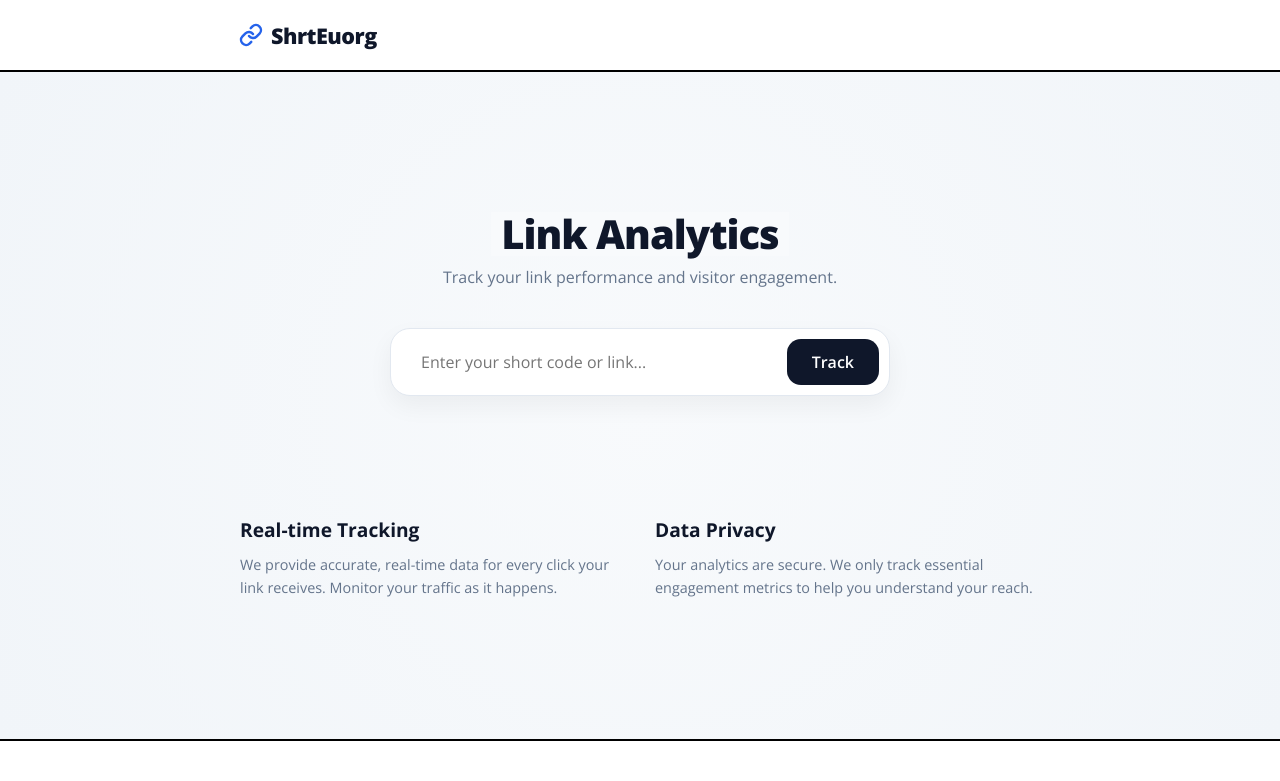
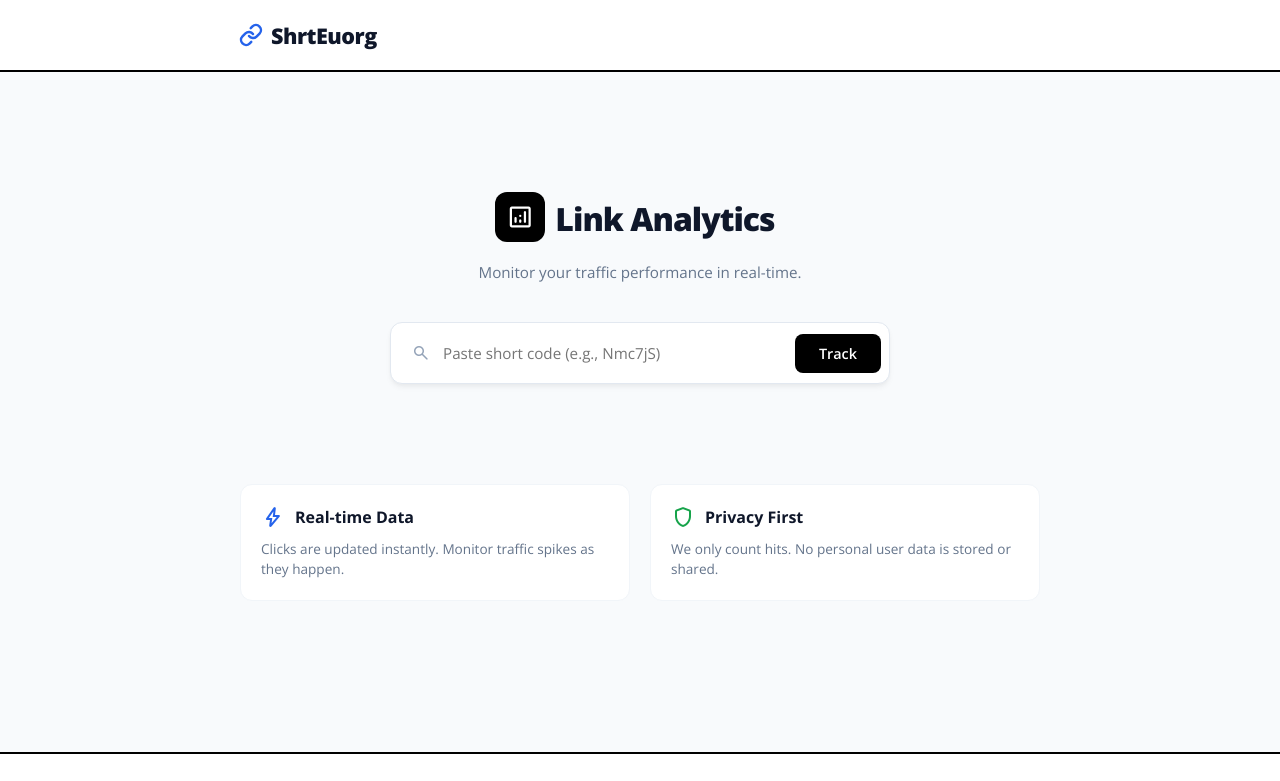
Before and after one commit to page-dotcom/Links, a Next.js app: page /stats in a window 1280 px wide. Shown: the top 781 px of the page. Built offline with nearby package versions, Linux system fonts and the light colour scheme; no server answers.

Commit message:
Update page.js

```diff
--- a/app/stats/page.js
+++ b/app/stats/page.js
@@ -4,7 +4,7 @@ import { supabase } from '../../lib/supabase';
 import { useSearchParams } from 'next/navigation';
 import Header from '../../components/Header';
 import Footer from '../../components/Footer';
-import { siteConfig } from '../../lib/config'; // Panggil config lo
+import { siteConfig } from '../../lib/config';
 
 function StatsContent() {
   const searchParams = useSearchParams();
@@ -16,7 +16,9 @@ function StatsContent() {
   const fetchData = async (code) => {
     if (!code) return;
     setLoading(true);
-    const cleanCode = code.split('/').pop();
+    // Bersihin input kalau user paste full URL
+    const cleanCode = code.replace(/^(?:https?:\/\/)?(?:www\.)?[^\/]+\//, "").split('/').pop();
+
     const { data: res } = await supabase
       .from('links')
       .select('*')
@@ -24,6 +26,7 @@ function StatsContent() {
       .single();
 
     if (res) setData(res);
+    else setData(null); // Reset kalau gak ketemu
     setLoading(false);
   };
 
@@ -36,95 +39,151 @@ function StatsContent() {
 
   return (
     <>
-      {/* MANUAL METADATA (Biar SEO Jalan di Client Component) */}
+      {/* Import Icon Font */}
+      <link rel="stylesheet" href="https://fonts.googleapis.com/css2?family=Material+Symbols+Rounded:opsz,wght,fill,GRAD@20..48,100..700,0..1,-50..200" />
+
       <title>{`Link Analytics - ${siteConfig.name}`}</title>
-      <meta name="description" content={`Track your shortened link performance and click analytics on ${siteConfig.name}.`} />
+      <meta name="description" content={`Track your shortened link performance.`} />
 
-      <main style={{ minHeight: '80vh', background: 'radial-gradient(circle, #f8fafc 0%, #f1f5f9 100%)' }}>
-        <div className="container" style={{ padding: '80px 20px', display: 'flex', flexDirection: 'column', alignItems: 'center' }}>
+      <main style={{ minHeight: '85vh', background: '#f8fafc' }}>
+        <div className="container" style={{ padding: '60px 20px', display: 'flex', flexDirection: 'column', alignItems: 'center' }}>
 
+          {/* Header Title */}
           <div style={{ textAlign: 'center', marginBottom: '40px' }}>
-            <h1 style={{ fontSize: '2.5rem', fontWeight: '800', marginBottom: '10px' }}>Link Analytics</h1>
-            <p style={{ color: '#64748b' }}>Track your link performance and visitor engagement.</p>
+            <div style={{ display: 'inline-flex', alignItems: 'center', justifyContent: 'center', width: '50px', height: '50px', background: '#000', borderRadius: '12px', marginBottom: '20px', color: '#fff' }}>
+               <span className="material-symbols-rounded notranslate" style={{ fontSize: '28px' }}>analytics</span>
+            </div>
+            <h1 style={{ fontSize: '2rem', fontWeight: '800', marginBottom: '10px', color: '#0f172a' }}>Link Analytics</h1>
+            <p style={{ color: '#64748b', fontSize: '0.95rem' }}>Monitor your traffic performance in real-time.</p>
           </div>
 
+          {/* Search Box - Border Lebih Tajam */}
           <div style={{
             background: '#fff',
-            padding: '10px',
-            borderRadius: '20px',
-            boxShadow: '0 10px 25px rgba(0,0,0,0.05)',
+            padding: '8px',
+            borderRadius: '12px', // Radius dikurangi (sebelumnya 20px)
+            boxShadow: '0 4px 6px -1px rgba(0, 0, 0, 0.05), 0 2px 4px -1px rgba(0, 0, 0, 0.03)',
             display: 'flex',
             width: '100%',
             maxWidth: '500px',
             marginBottom: '40px',
-            border: '1px solid #e2e8f0'
+            border: '1px solid #e2e8f0',
+            alignItems: 'center'
           }}>
+            <span className="material-symbols-rounded notranslate" style={{ color: '#94a3b8', marginLeft: '12px', fontSize: '20px' }}>search</span>
             <input
               type="text"
               value={inputUrl}
               onChange={(e) => setInputUrl(e.target.value)}
-              placeholder="Enter your short code or link..."
-              style={{ flex: 1, border: 'none', padding: '12px 20px', outline: 'none', fontSize: '1rem', background: 'transparent' }}
+              placeholder="Paste short code (e.g., Nmc7jS)"
+              style={{ flex: 1, border: 'none', padding: '12px', outline: 'none', fontSize: '0.95rem', background: 'transparent', color: '#334155' }}
             />
             <button
               onClick={() => fetchData(inputUrl)}
-              className="btn-black"
-              style={{ borderRadius: '14px', padding: '0 25px' }}
+              style={{
+                background: '#000',
+                color: '#fff',
+                border: 'none',
+                borderRadius: '8px', // Radius tajam
+                padding: '10px 24px',
+                cursor: 'pointer',
+                fontWeight: '600',
+                fontSize: '0.9rem',
+                transition: 'all 0.2s'
+              }}
             >
               {loading ? '...' : 'Track'}
             </button>
           </div>
 
+          {/* Result Card */}
           {data ? (
-            <div style={{ width: '100%', maxWidth: '600px', animation: 'fadeIn 0.5s ease' }}>
+            <div style={{ width: '100%', maxWidth: '500px', animation: 'fadeIn 0.5s ease' }}>
               <div style={{
                 background: '#fff',
-                padding: '30px',
-                borderRadius: '24px',
+                borderRadius: '16px', // Radius tajam
                 border: '1px solid #e2e8f0',
-                boxShadow: '0 20px 40px rgba(0,0,0,0.04)'
+                boxShadow: '0 10px 15px -3px rgba(0, 0, 0, 0.05)',
+                overflow: 'hidden'
               }}>
-                <div style={{ marginBottom: '25px', textAlign: 'center' }}>
-                  <span style={{ fontSize: '0.8rem', fontWeight: '700', color: 'var(--accent)', textTransform: 'uppercase', letterSpacing: '1px' }}>Total Engagement</span>
-                  <h2 style={{ fontSize: '4rem', fontWeight: '900', margin: '5px 0' }}>{data.clicks || 0}</h2>
-                  <p style={{ color: '#64748b' }}>Total Clicks</p>
+
+                {/* Big Number Stats */}
+                <div style={{ padding: '40px 20px', textAlign: 'center', borderBottom: '1px solid #f1f5f9', background: 'linear-gradient(to bottom, #ffffff, #f8fafc)' }}>
+                  <span style={{ fontSize: '0.75rem', fontWeight: '700', color: '#64748b', textTransform: 'uppercase', letterSpacing: '1px', display: 'flex', alignItems: 'center', justifyContent: 'center', gap: '6px' }}>
+                    <span className="material-symbols-rounded notranslate" style={{ fontSize: '18px' }}>bar_chart</span> Total Clicks
+                  </span>
+                  <h2 className="notranslate" style={{ fontSize: '4.5rem', fontWeight: '900', margin: '10px 0', color: '#0f172a', lineHeight: '1' }}>
+                    {data.clicks || 0}
+                  </h2>
                 </div>
 
-                <div style={{ borderTop: '1px solid #f1f5f9', paddingTop: '20px' }}>
-                  <div style={{ display: 'flex', justifyContent: 'space-between', marginBottom: '15px' }}>
-                    <span style={{ color: '#64748b' }}>Original URL</span>
-                    <span style={{ fontWeight: '600', maxWidth: '250px', overflow: 'hidden', textOverflow: 'ellipsis', whiteSpace: 'nowrap' }}>
-                      {data.original_url}
-                    </span>
+                {/* Details List */}
+                <div style={{ padding: '24px' }}>
+
+                  {/* Item 1: Original URL */}
+                  <div style={{ display: 'flex', alignItems: 'flex-start', marginBottom: '20px', gap: '15px' }}>
+                    <div style={{ padding: '8px', background: '#eff6ff', borderRadius: '8px', color: '#2563eb' }}>
+                      <span className="material-symbols-rounded notranslate" style={{ fontSize: '20px', display: 'block' }}>link</span>
+                    </div>
+                    <div style={{ flex: 1, overflow: 'hidden' }}>
+                      <span style={{ display: 'block', fontSize: '0.8rem', color: '#64748b', marginBottom: '4px' }}>Destination URL</span>
+                      <a href={data.original_url} target="_blank" rel="noopener noreferrer" className="notranslate" style={{ display: 'block', color: '#0f172a', fontWeight: '600', textDecoration: 'none', whiteSpace: 'nowrap', overflow: 'hidden', textOverflow: 'ellipsis', fontSize: '0.95rem' }}>
+                        {data.original_url}
+                      </a>
+                    </div>
                   </div>
-                  <div style={{ display: 'flex', justifyContent: 'space-between', marginBottom: '15px' }}>
-                    <span style={{ color: '#64748b' }}>Short Alias</span>
-                    <span style={{ fontWeight: '600', color: 'var(--accent)' }}>{data.slug}</span>
+
+                  {/* Item 2: Short Code */}
+                  <div style={{ display: 'flex', alignItems: 'center', marginBottom: '20px', gap: '15px' }}>
+                    <div style={{ padding: '8px', background: '#f0fdf4', borderRadius: '8px', color: '#16a34a' }}>
+                      <span className="material-symbols-rounded notranslate" style={{ fontSize: '20px', display: 'block' }}>tag</span>
+                    </div>
+                    <div>
+                      <span style={{ display: 'block', fontSize: '0.8rem', color: '#64748b', marginBottom: '4px' }}>Short Alias</span>
+                      <span className="notranslate" style={{ color: '#0f172a', fontWeight: '600', fontSize: '0.95rem' }}>{data.slug}</span>
+                    </div>
                   </div>
-                  <div style={{ display: 'flex', justifyContent: 'space-between' }}>
-                    <span style={{ color: '#64748b' }}>Created Date</span>
-                    <span style={{ fontWeight: '600' }}>{new Date(data.created_at).toLocaleDateString('en-US', { day: 'numeric', month: 'long', year: 'numeric' })}</span>
+
+                  {/* Item 3: Date */}
+                  <div style={{ display: 'flex', alignItems: 'center', gap: '15px' }}>
+                    <div style={{ padding: '8px', background: '#f1f5f9', borderRadius: '8px', color: '#475569' }}>
+                      <span className="material-symbols-rounded notranslate" style={{ fontSize: '20px', display: 'block' }}>calendar_today</span>
+                    </div>
+                    <div>
+                      <span style={{ display: 'block', fontSize: '0.8rem', color: '#64748b', marginBottom: '4px' }}>Created</span>
+                      <span className="notranslate" style={{ color: '#0f172a', fontWeight: '600', fontSize: '0.95rem' }}>
+                        {new Date(data.created_at).toLocaleDateString('en-GB', { day: 'numeric', month: 'short', year: 'numeric' })}
+                      </span>
+                    </div>
                   </div>
+
                 </div>
               </div>
             </div>
           ) : !loading && autoSlug && (
-            <div style={{ color: '#ef4444' }}>Link not found. Please check your code.</div>
+            <div style={{ padding: '20px', background: '#fef2f2', border: '1px solid #fee2e2', borderRadius: '12px', color: '#991b1b', display: 'flex', alignItems: 'center', gap: '10px' }}>
+              <span className="material-symbols-rounded notranslate">error</span>
+              Link not found in our database.
+            </div>
           )}
 
-          <div style={{ marginTop: '80px', width: '100%', maxWidth: '800px', display: 'grid', gridTemplateColumns: 'repeat(auto-fit, minmax(250px, 1fr))', gap: '30px' }}>
-            <div style={{ textAlign: 'left' }}>
-              <h3 style={{ fontSize: '1.2rem', marginBottom: '10px' }}>Real-time Tracking</h3>
-              <p style={{ color: '#64748b', lineHeight: '1.6', fontSize: '0.9rem' }}>
-                We provide accurate, real-time data for every click your link receives. Monitor your traffic as it happens.
-              </p>
-            </div>
-            <div style={{ textAlign: 'left' }}>
-              <h3 style={{ fontSize: '1.2rem', marginBottom: '10px' }}>Data Privacy</h3>
-              <p style={{ color: '#64748b', lineHeight: '1.6', fontSize: '0.9rem' }}>
-                Your analytics are secure. We only track essential engagement metrics to help you understand your reach.
-              </p>
-            </div>
+          {/* Info Grid */}
+          <div style={{ marginTop: '60px', width: '100%', maxWidth: '800px', display: 'grid', gridTemplateColumns: 'repeat(auto-fit, minmax(250px, 1fr))', gap: '20px' }}>
+             <div style={{ padding: '20px', background: '#fff', borderRadius: '12px', border: '1px solid #f1f5f9' }}>
+               <div style={{ display: 'flex', alignItems: 'center', gap: '10px', marginBottom: '10px' }}>
+                 <span className="material-symbols-rounded notranslate" style={{ color: '#2563eb' }}>bolt</span>
+                 <h3 style={{ fontSize: '1rem', fontWeight: '700' }}>Real-time Data</h3>
+               </div>
+               <p style={{ fontSize: '0.85rem', color: '#64748b', lineHeight: '1.5' }}>Clicks are updated instantly. Monitor traffic spikes as they happen.</p>
+             </div>
+
+             <div style={{ padding: '20px', background: '#fff', borderRadius: '12px', border: '1px solid #f1f5f9' }}>
+               <div style={{ display: 'flex', alignItems: 'center', gap: '10px', marginBottom: '10px' }}>
+                 <span className="material-symbols-rounded notranslate" style={{ color: '#16a34a' }}>shield</span>
+                 <h3 style={{ fontSize: '1rem', fontWeight: '700' }}>Privacy First</h3>
+               </div>
+               <p style={{ fontSize: '0.85rem', color: '#64748b', lineHeight: '1.5' }}>We only count hits. No personal user data is stored or shared.</p>
+             </div>
           </div>
 
         </div>
@@ -144,9 +203,8 @@ export default function StatsPage() {
     <>
       <Header />
       <Suspense fallback={
-        <div className="container" style={{ padding: '100px', textAlign: 'center' }}>
-          <div className="loading-spinner"></div>
-          <p>Analyzing link data...</p>
+        <div style={{ minHeight: '80vh', display: 'flex', alignItems: 'center', justifyContent: 'center' }}>
+          <span style={{ color: '#94a3b8' }}>Loading analytics...</span>
         </div>
       }>
         <StatsContent />
```
